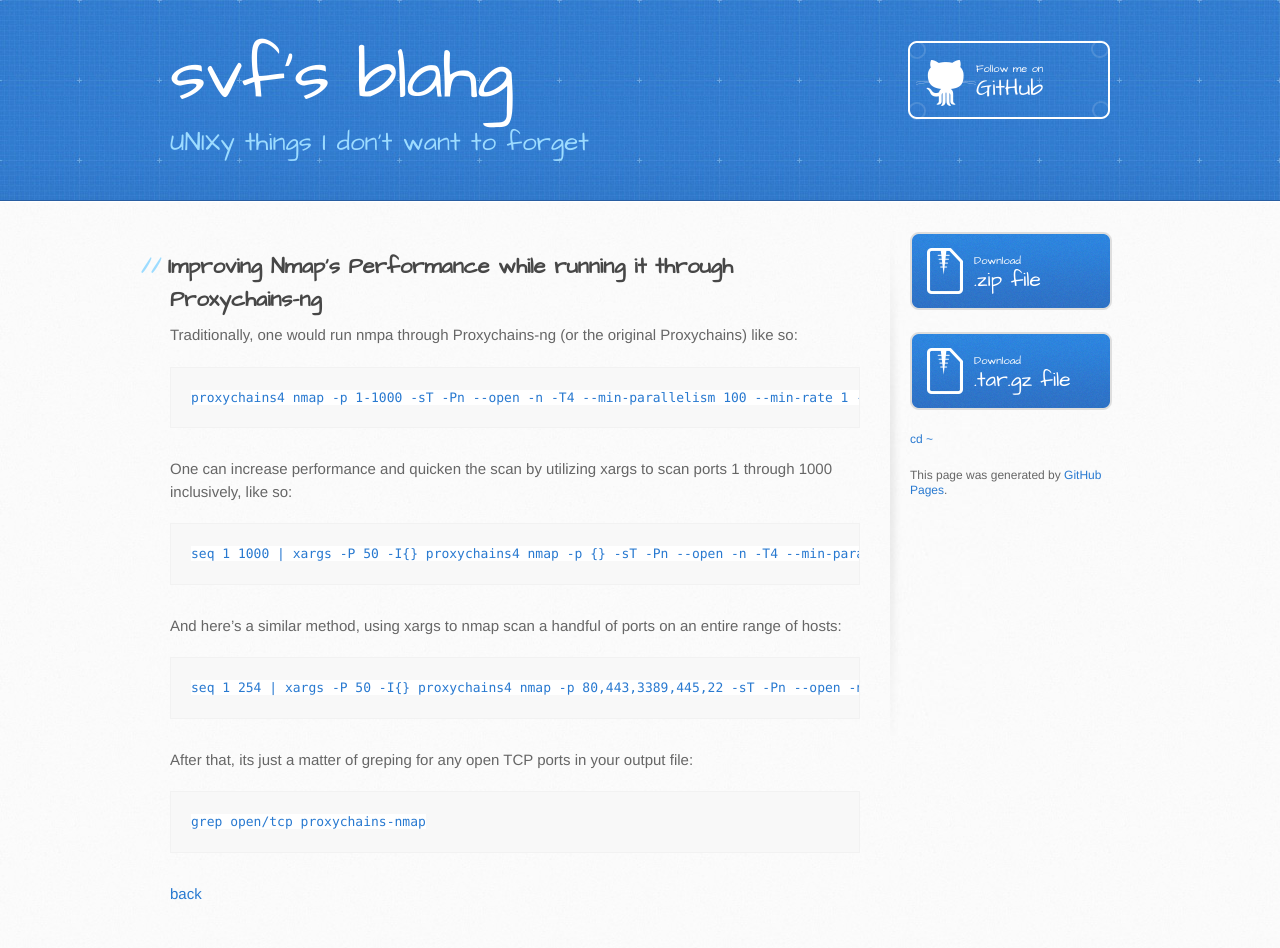
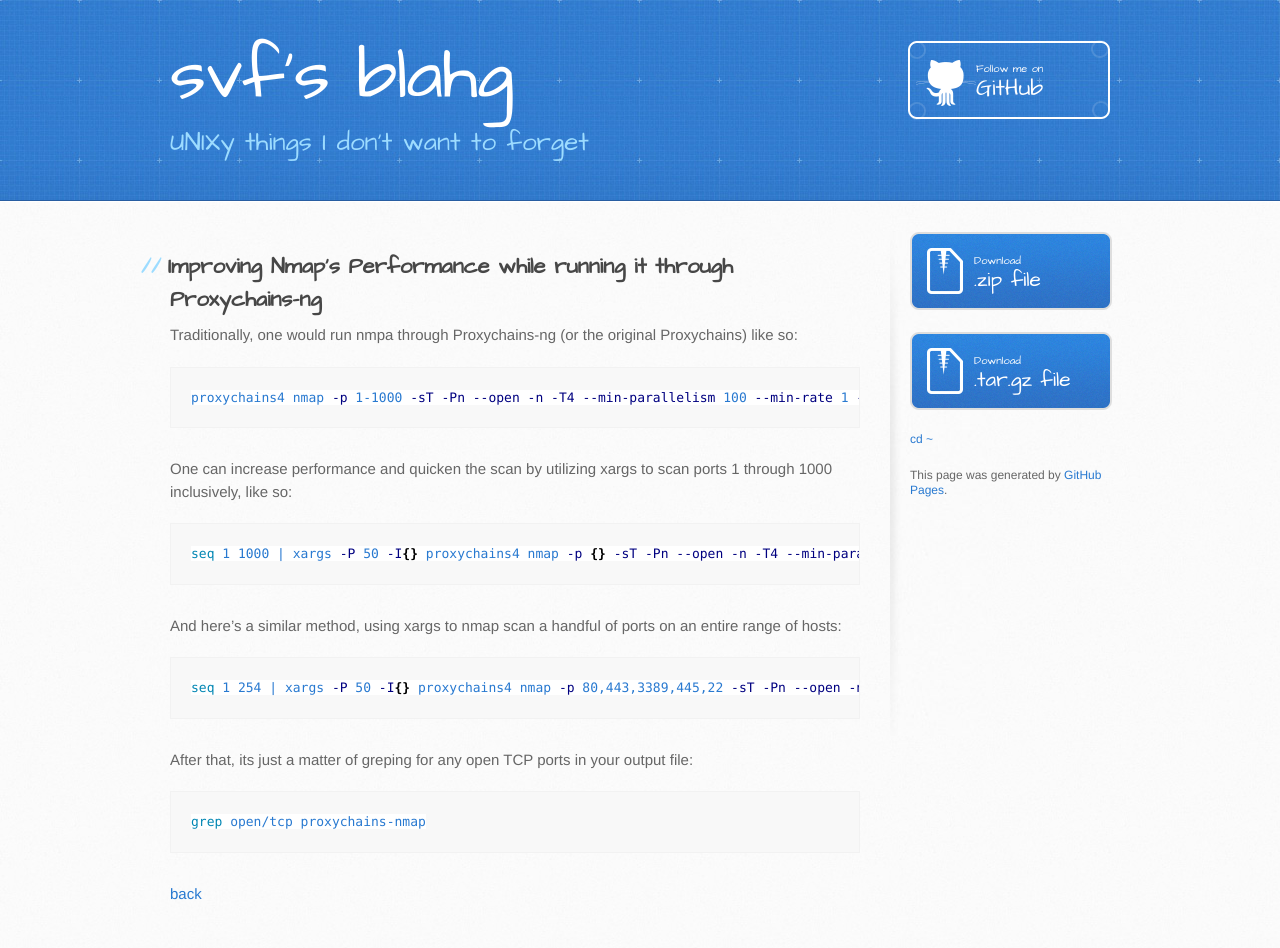
Before and after one commit to svf/svf.github.io, a Jekyll site: the page built from posts/2020-06-07-Improving-NMAP-Performance-While-Running-it-Through-Proxychains-ng.md, in a window 1280 px wide. Built offline with Jekyll 4.4.1, drawn with Linux system fonts in a browser that asks for light colours; our own code applies the rules of GitHub Pages for plain Markdown files.

Commit message:
rouge highlighting

````diff
--- a/posts/2020-06-07-Improving-NMAP-Performance-While-Running-it-Through-Proxychains-ng.md
+++ b/posts/2020-06-07-Improving-NMAP-Performance-While-Running-it-Through-Proxychains-ng.md
@@ -1,30 +1,32 @@
 ---
 layout: default
+date: 2020-06-07
+title: 2020-06-07-Improving-NMAP-Performance-While-Running-it-Through-Proxychains-ng.md
 ---
 
 ## Improving Nmap's Performance while running it through Proxychains-ng
 
 Traditionally, one would run nmpa through Proxychains-ng (or the original Proxychains) like so:
 
-```
+```shell
 proxychains4 nmap -p 1-1000 -sT -Pn --open -n -T4 --min-parallelism 100 --min-rate 1 --oG proxychains_nmap_old --append-output <IP Address>
 ```
 
 One can increase performance and quicken the scan by utilizing xargs to scan ports 1 through 1000 inclusively, like so:
 
-```
+```shell
 seq 1 1000 | xargs -P 50 -I{} proxychains4 nmap -p {} -sT -Pn --open -n -T4 --min-parallelism 100 --min-rate 1 --oG proxychains_nmap --append-output <IP address>
 ```
 
 And here's a similar method, using xargs to nmap scan a handful of ports on an entire range of hosts:
 
-```
+```shell
 seq 1 254 | xargs -P 50 -I{} proxychains4 nmap -p 80,443,3389,445,22 -sT -Pn --open -n -T4 --min-parallelism 100 --min-rate 1 --oG proxychains_nmap --append-output 192.168.1.{}
 ```
 
 After that, its just a matter of greping for any open TCP ports in your output file:
 
-```
+```shell
 grep open/tcp proxychains-nmap
 ```
 
````
